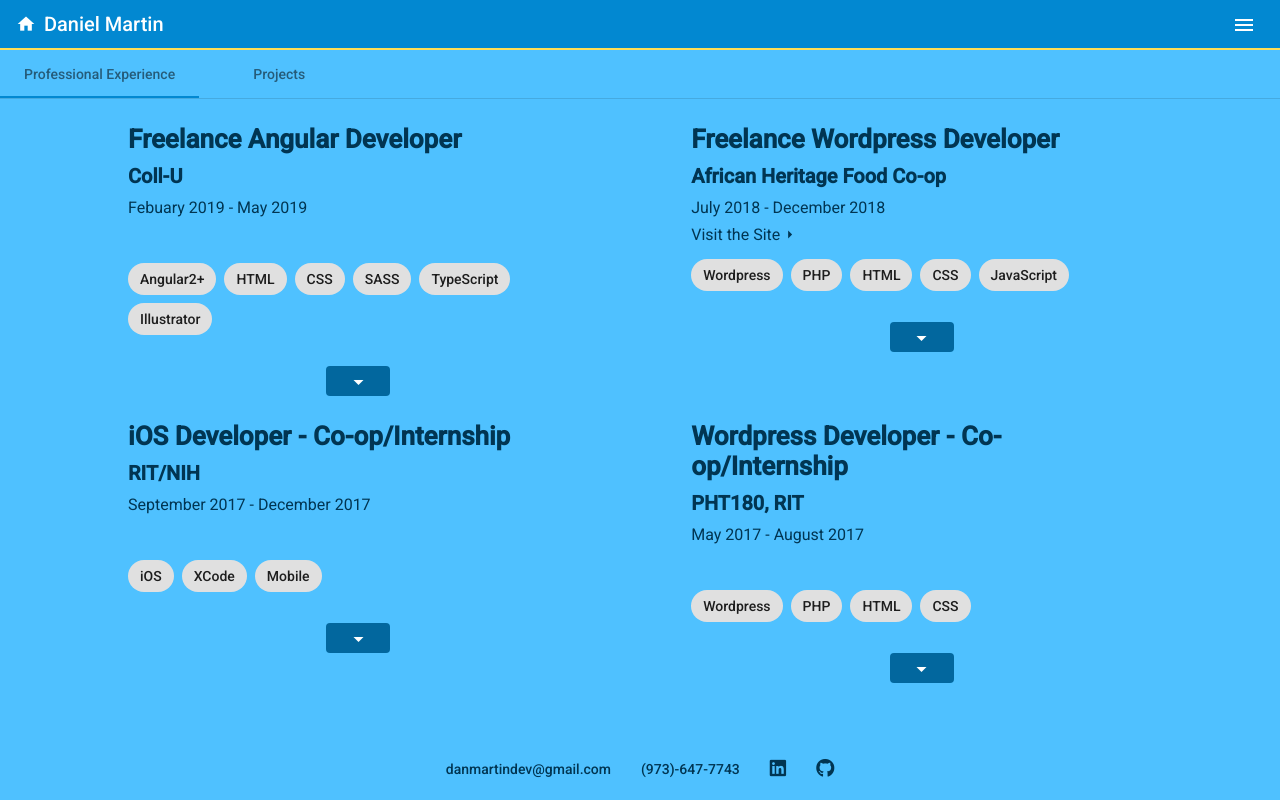
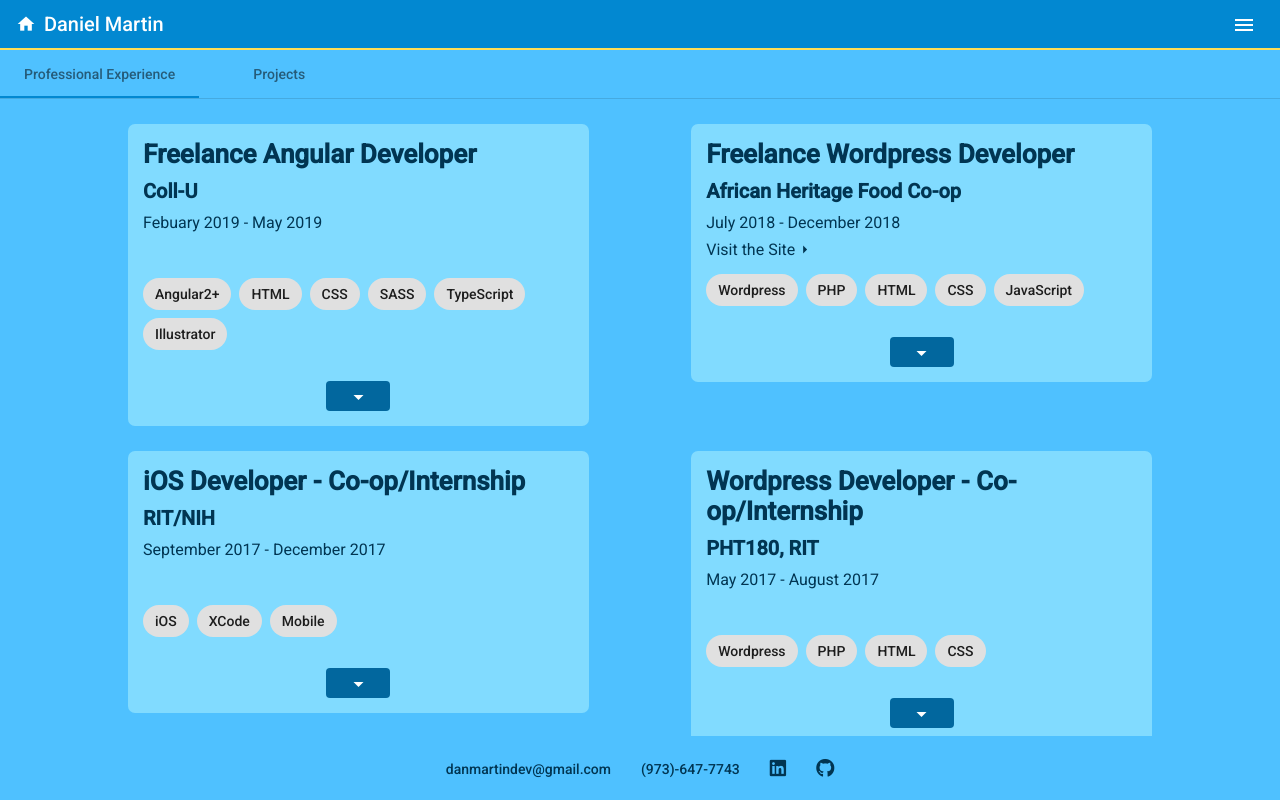
Before and after one commit to danmartindev/Portfolio, an Angular app: page /work in a window 1280 px wide. Built offline with nearby package versions, Linux system fonts and the light colour scheme.

Commit message:
added .border-wrap styles

```diff
--- a/src/app/work/work.component.scss
+++ b/src/app/work/work.component.scss
@@ -21,6 +21,12 @@
     overflow: hidden;
     color: $dark;
     margin-bottom: 25px;
+
+    .border-wrap {
+        padding: 15px;
+        background-color: $light2;
+        border-radius: 7px;
+    }
 
     h1 {
         font-size: 26px;
```
